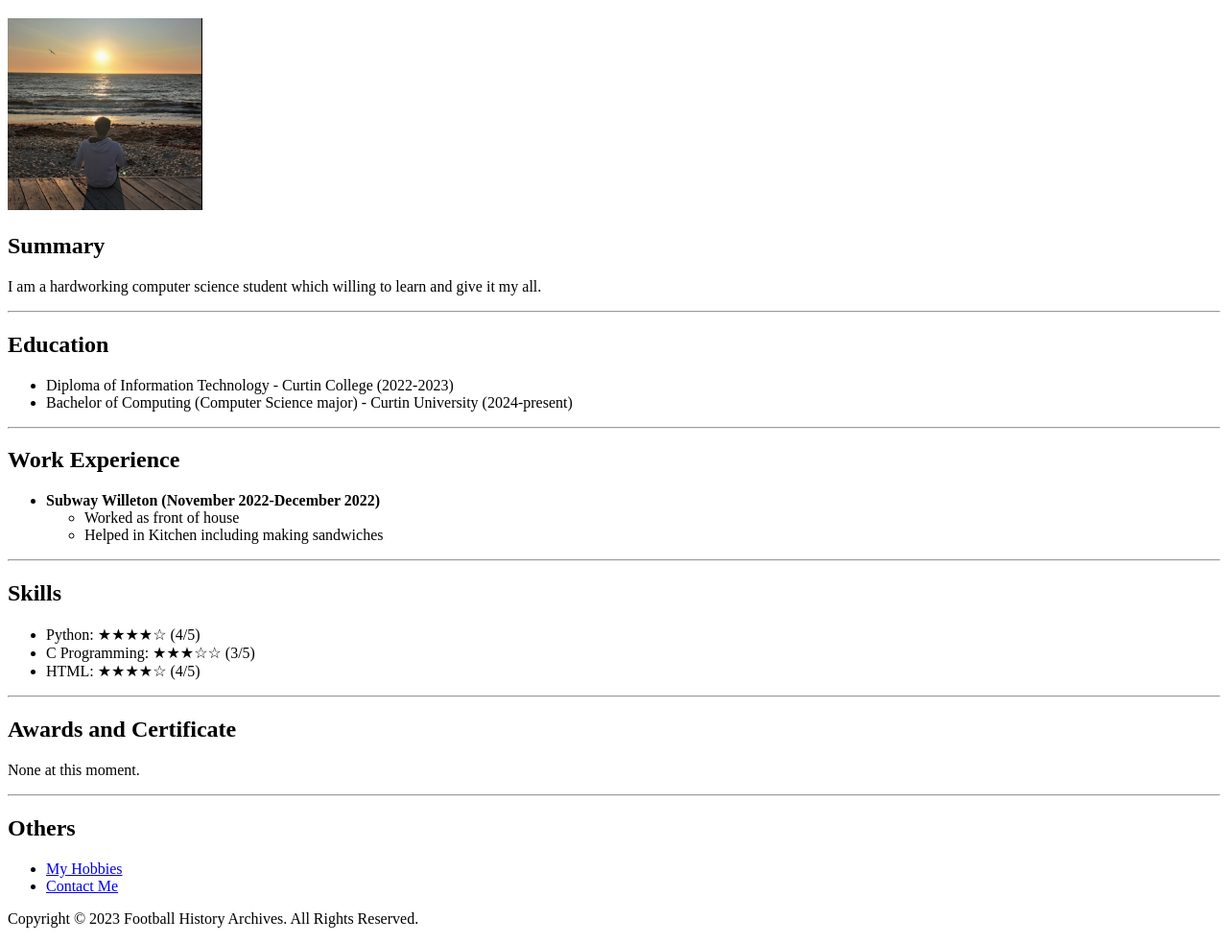
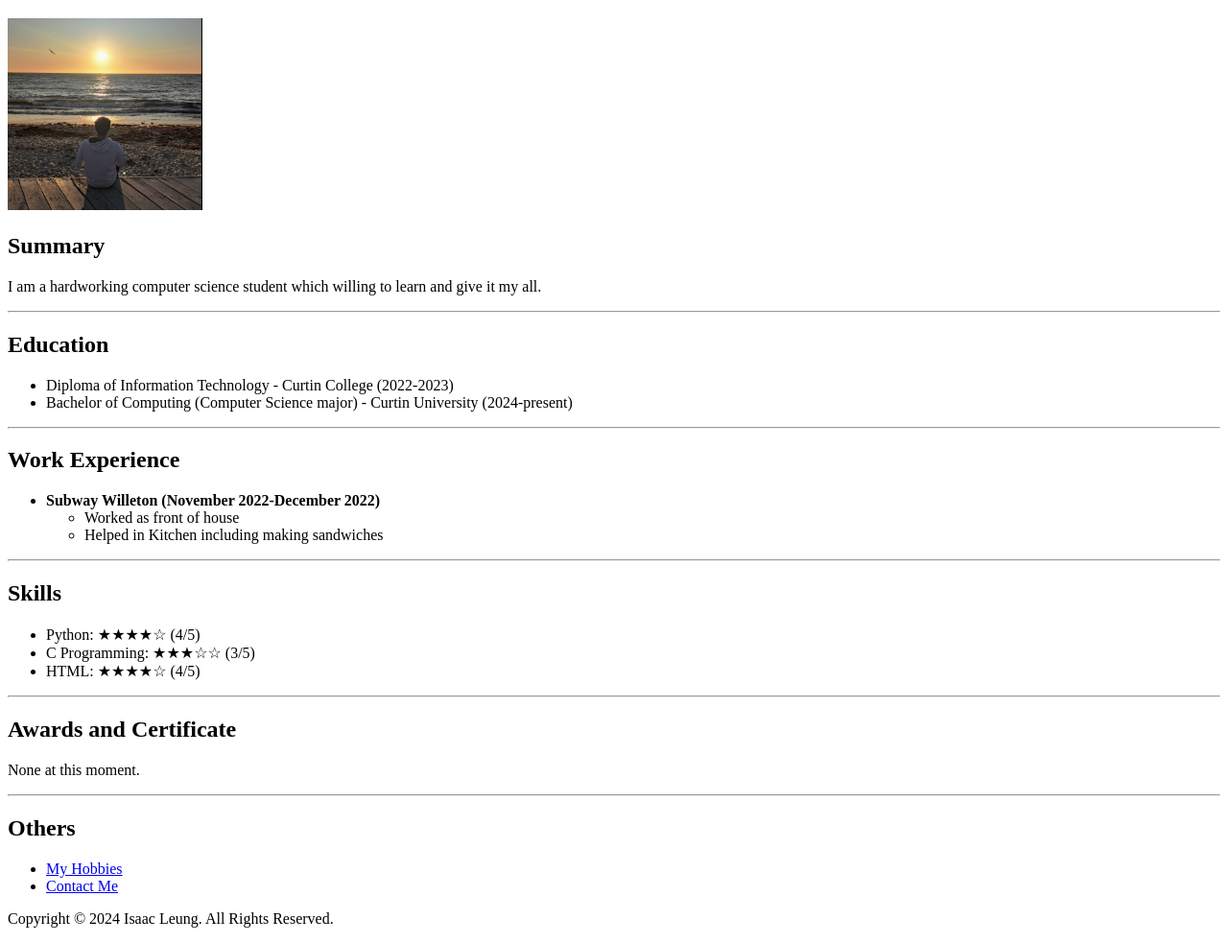
Before and after one commit to isaakios/Isaac-Online-Resume, a plain HTML site: page index.html in a window 1280 px wide. Shown: the part 61-1044 px from the top of the page at 96% size. Drawn offline with Linux system fonts and the light colour scheme.

Commit message:
Add files via upload

```diff
--- a/index.html
+++ b/index.html
@@ -43,6 +43,6 @@
         </ul>
     </body>
     <footer>
-        <p>Copyright © 2023 Football History Archives. All Rights Reserved.</p>
+        <p>Copyright © 2024 Isaac Leung. All Rights Reserved.</p>
     </footer>
 </html>
```
